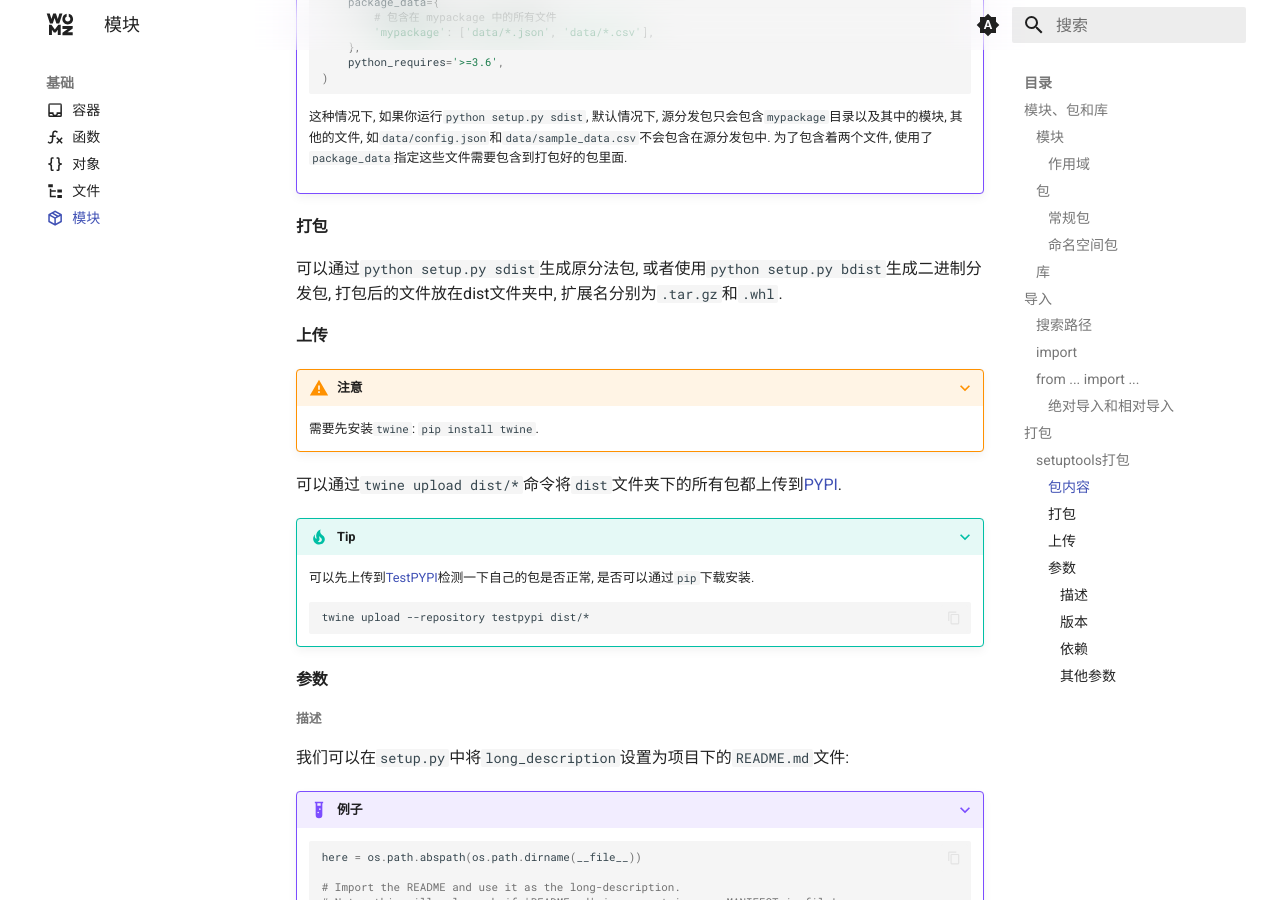
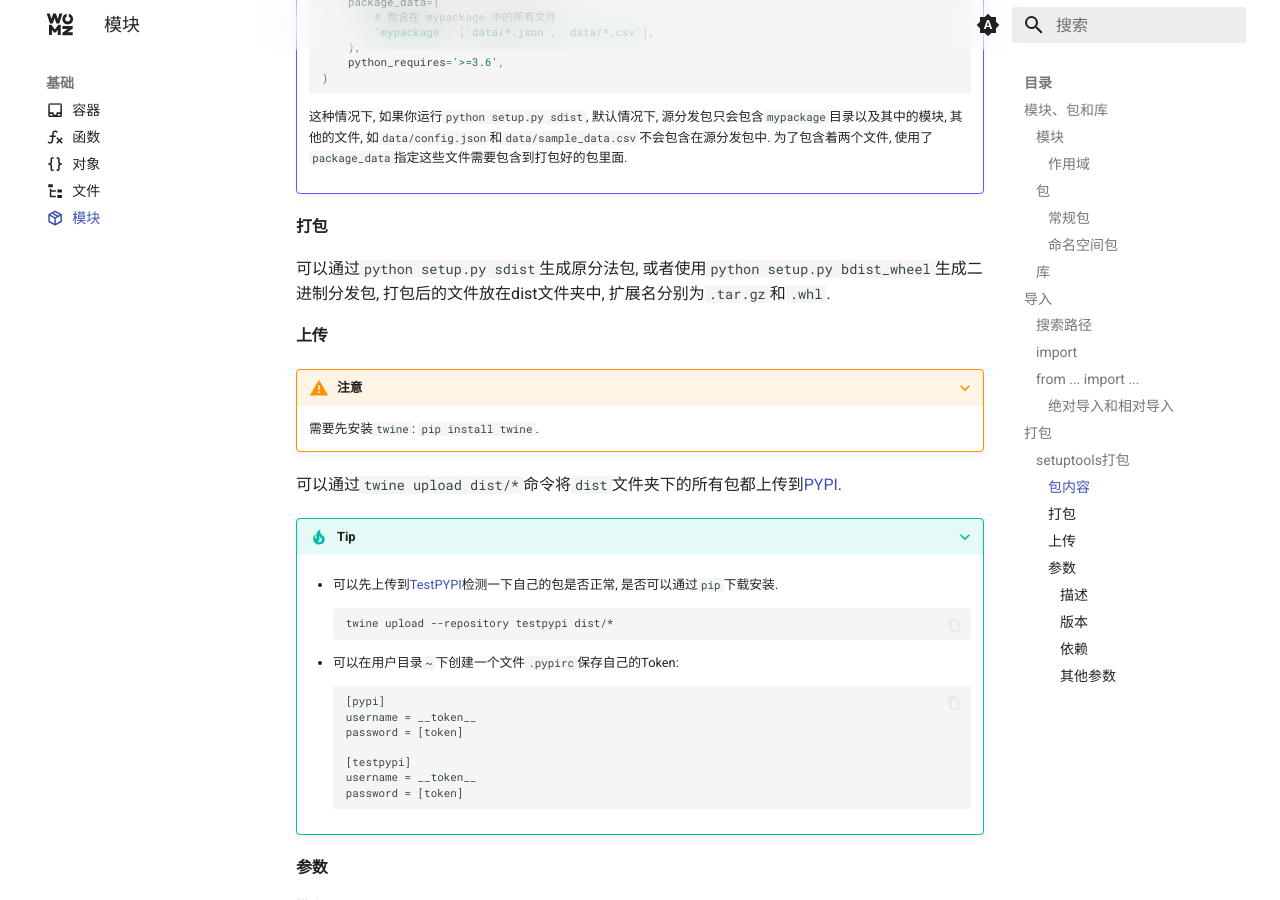
Before and after one commit to sigmax01/py, an MkDocs documentation site: the page built from docs/基础/模块.md, in a window 1280 px wide and 900 px high, scrolled down 8418 px. Built offline with MkDocs 1.6.1 and Material for MkDocs 9.7.7, drawn with Linux system fonts in a browser that asks for light colours; comment, search, counter and statistics services are not loaded.

Commit message:
docs: Update module documentation for generating binary distribution package with `bdist_wheel`

````diff
--- a/docs/基础/模块.md
+++ b/docs/基础/模块.md
@@ -757,7 +757,7 @@ comments: true
 
 #### 打包
 
-可以通过`python setup.py sdist`生成原分法包, 或者使用`python setup.py bdist`生成二进制分发包, 打包后的文件放在dist文件夹中, 扩展名分别为`.tar.gz`和`.whl`.
+可以通过`python setup.py sdist`生成原分法包, 或者使用`python setup.py bdist_wheel`生成二进制分发包, 打包后的文件放在dist文件夹中, 扩展名分别为`.tar.gz`和`.whl`.
 
 #### 上传
 
@@ -769,11 +769,23 @@ comments: true
 
 ???+ tip "Tip"
 
-    可以先上传到[TestPYPI](https://test.pypi.org/)检测一下自己的包是否正常, 是否可以通过`pip`下载安装.
+    - 可以先上传到[TestPYPI](https://test.pypi.org/)检测一下自己的包是否正常, 是否可以通过`pip`下载安装.
 
-    ```
-    twine upload --repository testpypi dist/*
-    ```
+        ```
+        twine upload --repository testpypi dist/*
+        ```
+
+    - 可以在用户目录`~`下创建一个文件`.pypirc`保存自己的Token:
+
+        ```
+        [pypi]
+        username = __token__
+        password = [token]
+
+        [testpypi]
+        username = __token__
+        password = [token]
+        ```
 
 #### 参数
 
````
